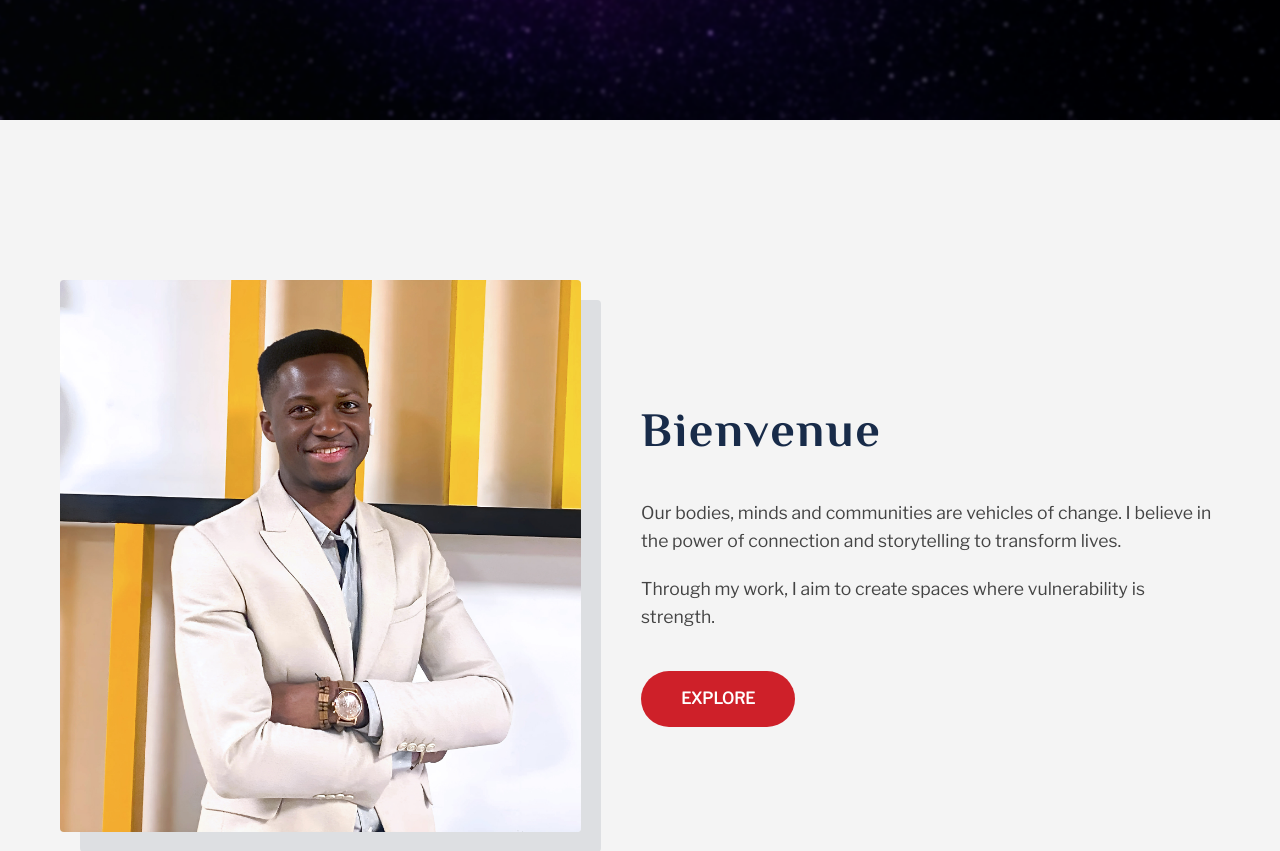
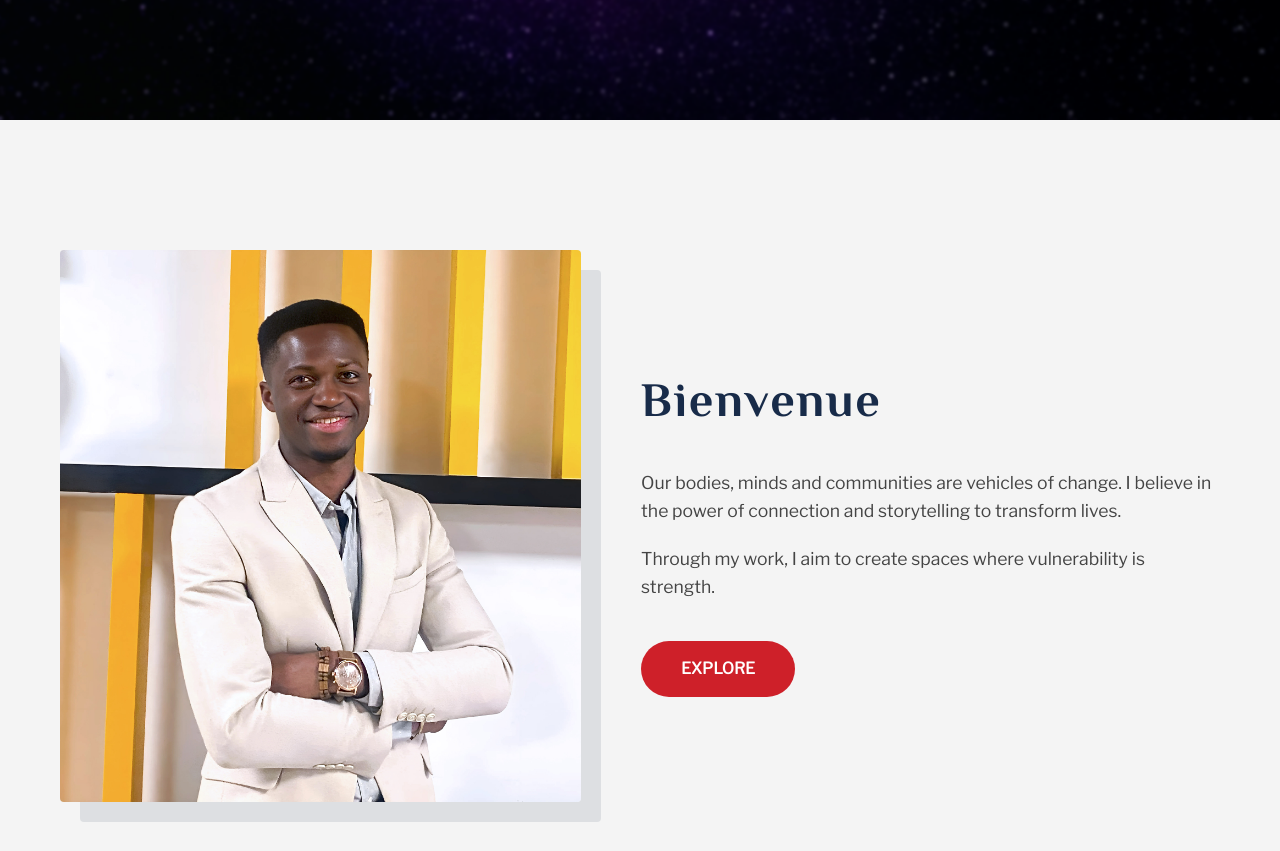
Before and after one commit to harzat/mon-portfolio, a plain HTML site: page index.html in a window 1280 px wide. Shown: the part 680-1531 px from the top of the page. Drawn offline with nearby package versions, Linux system fonts and the light colour scheme.

Commit message:
Update style.css

```diff
--- a/style.css
+++ b/style.css
@@ -120,7 +120,7 @@ h1, h2, h3 {
 /* --- 2. WELCOME SECTION --- */
 .welcome-section {
     background-color: var(--bg-light); /* Gris clair chic */
-    padding: 160px 0;
+    padding: 130px 0;
 }
 
 .split-layout {
```
